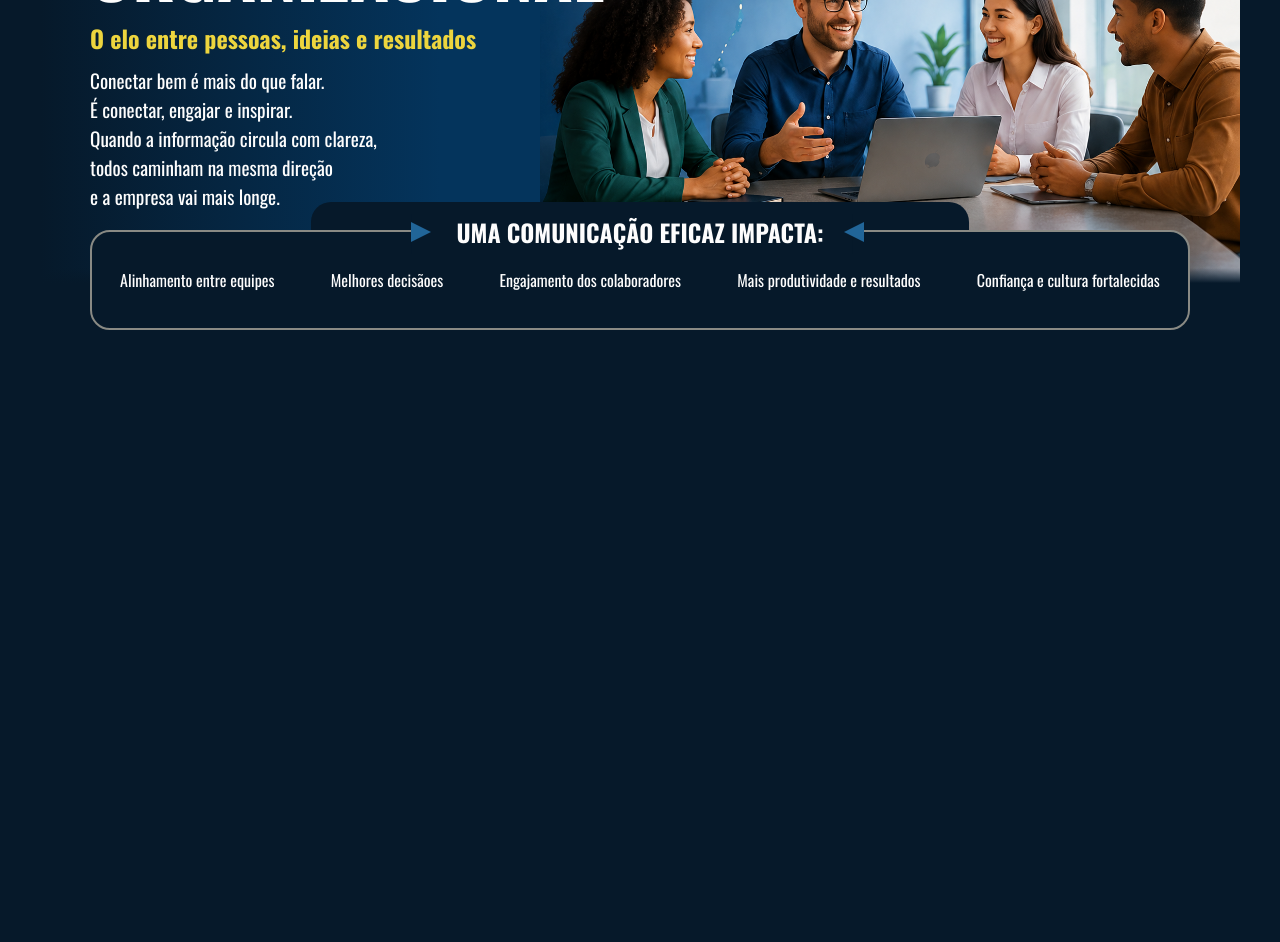
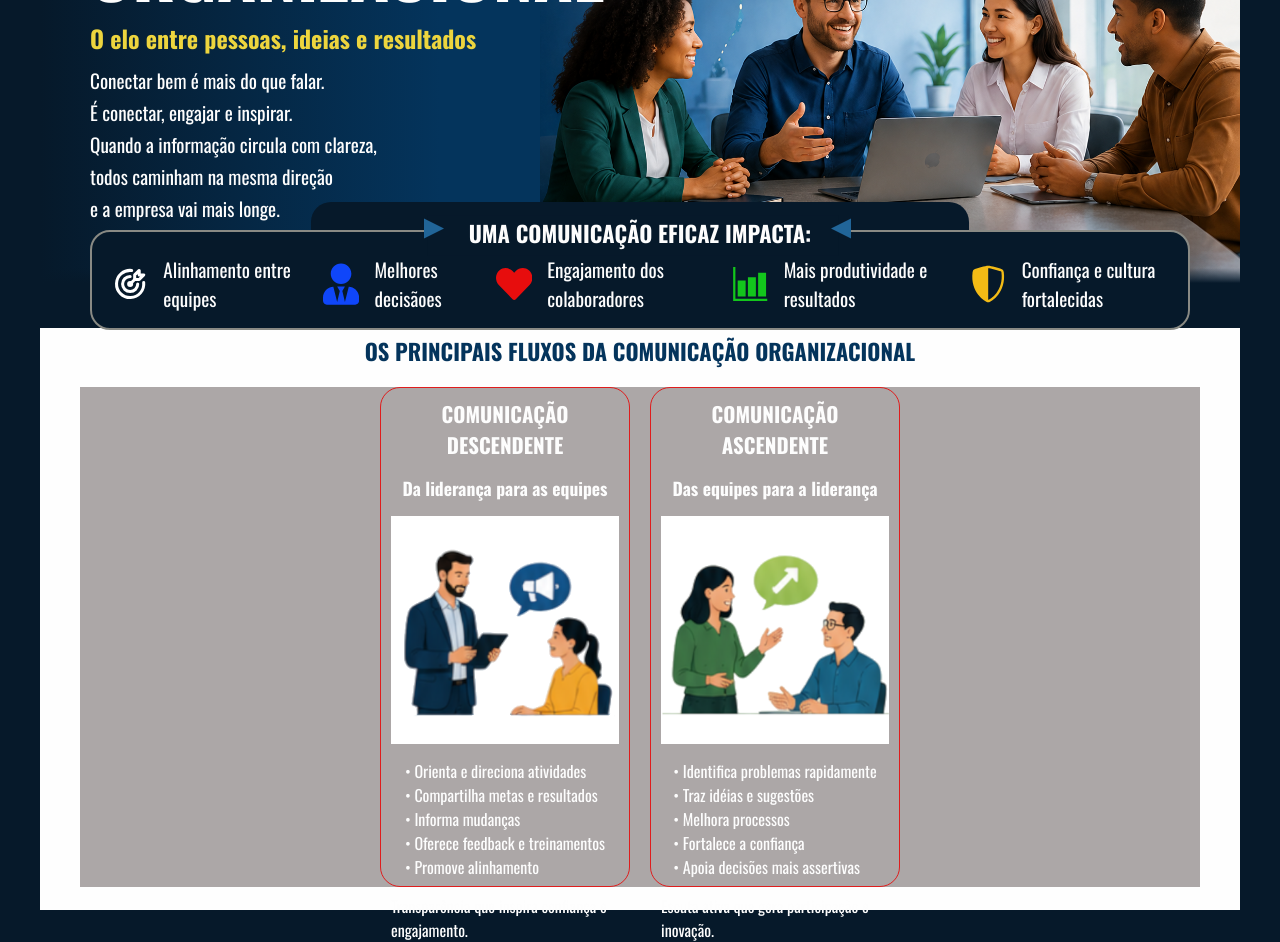
Before and after one commit to Michel4lves/comunicacao-organizacional-page, a React (Vite) app in the folder comunicacao-organizacional/: page / in a window 1280 px wide. Shown: the part 200-1142 px from the top of the page. Before the commit the page ends 800 px from the top, so only its background shows below. Built offline with nearby package versions, Linux system fonts and the light colour scheme.

Commit message:
add tipos de comunicação cards

```diff
--- a/comunicacao-organizacional/package.json
+++ b/comunicacao-organizacional/package.json
@@ -11,7 +11,8 @@
   },
   "dependencies": {
     "react": "^19.2.6",
-    "react-dom": "^19.2.6"
+    "react-dom": "^19.2.6",
+    "react-icons": "^5.6.0"
   },
   "devDependencies": {
     "@eslint/js": "^10.0.1",
--- a/comunicacao-organizacional/src/App.jsx
+++ b/comunicacao-organizacional/src/App.jsx
@@ -1,5 +1,6 @@
 import './App.css'
 import Hero from './components/pageParts/Hero'
+import CommunicationTypes from './components/pageParts/CommunicationTypes'
 
 
 function App() {
@@ -7,7 +8,7 @@ function App() {
   return (
     <div className="App">
       <Hero />
-      {/* <CommunicationTypes /> */}
+      <CommunicationTypes />
     </div>
   )
 }
--- /dev/null
+++ b/comunicacao-organizacional/src/components/cards/CommunicationTypeCard.css
@@ -0,0 +1,30 @@
+.communication-type-card {
+    width: 250px;
+    height: 500px;
+    display: flex;
+    flex-direction: column;
+    align-items: center;
+    justify-content: flex-start;
+    gap: 15px;
+    padding: 10px;
+    border: 1px solid #df1d1d;
+    border-radius: 20px;
+}
+
+.communication-type-card-title {
+    font-size: 1.3rem;
+    text-align: center;
+}
+
+.communication-type-card-subtitle {
+    font-size: 1.1rem;
+    text-align: center;
+}
+
+.communication-type-card-topics {
+    font-size: 1rem;
+    text-align: left;
+    padding: 0 10px;
+    display: flex;
+    flex-direction: column;
+}
--- /dev/null
+++ b/comunicacao-organizacional/src/components/cards/CommunicationTypeCard.jsx
@@ -0,0 +1,20 @@
+import "./CommunicationTypeCard.css"
+
+const CommunicationTypeCard = ({ title, subtitle, imageSrc, topics, footer, color }) => {
+    return (
+        <div className={`communication-type-card ${color}`}>
+            <h3 className="communication-type-card-title">{title}</h3>
+            <h5 className="communication-type-card-subtitle">{subtitle}</h5>
+            <img className="communication-type-card-image" src={imageSrc} alt={title}/>
+            {/* <p className="communication-type-card-topics">{topics}</p> */}
+            <ul>
+                {topics.map((topic, index) => (
+                    <li key={index}>{topic}</li>
+                ))}
+            </ul>
+            <p className="communication-type-card-footer">{footer}</p>
+        </div>
+    )
+}
+
+export default CommunicationTypeCard
--- a/comunicacao-organizacional/src/components/cards/ImpactCard.css
+++ b/comunicacao-organizacional/src/components/cards/ImpactCard.css
@@ -37,8 +37,9 @@
     position: absolute;
     top: 0;
     transform: translateY(-50%);
-    font-size: 1.5rem;
+    font-size: 1.4rem;
     z-index: 2;
+    margin: 0;
 }
 
 .impact-title::after {
@@ -55,7 +56,7 @@
 
 .left-arrow {
     position: absolute;
-    top: 8px;
+    top: 3px;
     left: -45px;
     width: 0;
     height: 0;
@@ -67,7 +68,7 @@
 
 .right-arrow {
     position: absolute;
-    top: 8px;
+    top: 3px;
     right: -40px;
     width: 0;
     height: 0;
@@ -76,3 +77,31 @@
     border-right: 20px solid #216598;
     z-index: 2;
 }
+
+.impact-itens {
+    display: flex;
+    align-items: center;
+    gap: 15px;
+    font-size: 1.2rem;
+    padding-left: 20px;
+    margin-top: 8px;
+}
+
+.impact-itens svg {
+    font-size: 3rem;
+    color: #ffffff;
+}
+
+.impact-itens:nth-child(3) svg {
+    color: #0f46fa;
+}
+
+.impact-itens:nth-child(4) svg {
+    color: #e70d0d;
+}
+.impact-itens:nth-child(5) svg {
+    color: #13c61c;
+}
+.impact-itens:nth-child(6) svg {
+    color: #f3bb15;
+}
--- a/comunicacao-organizacional/src/components/cards/ImpactCard.jsx
+++ b/comunicacao-organizacional/src/components/cards/ImpactCard.jsx
@@ -1,4 +1,9 @@
 import "./ImpactCard.css";
+import { TbTargetArrow } from "react-icons/tb";
+import { FaUserTie } from "react-icons/fa";
+import { FaHeart } from "react-icons/fa";
+import { IoBarChartSharp } from "react-icons/io5";
+import { BsShieldShaded } from "react-icons/bs";
 
 const ImpactCard = () => {
 
@@ -10,18 +15,23 @@ const ImpactCard = () => {
                 <span className="right-arrow"></span>
             </h1>
             <div className="impact-itens">
+                <TbTargetArrow />
                 <p>Alinhamento entre equipes</p>
             </div>
             <div className="impact-itens">
+                <FaUserTie />
                 <p>Melhores decisãoes</p>
             </div>
             <div className="impact-itens">
+                <FaHeart />
                 <p>Engajamento dos colaboradores</p>
             </div>
             <div className="impact-itens">
+                <IoBarChartSharp />
                 <p>Mais produtividade e resultados</p>
             </div>
             <div className="impact-itens">
+                <BsShieldShaded />
                 <p>Confiança e cultura fortalecidas</p>
             </div>
         </div>
--- /dev/null
+++ b/comunicacao-organizacional/src/components/pageParts/CommunicationTypes.css
@@ -0,0 +1,27 @@
+.communication-types {
+    width: 100%;
+    height: 600px;
+    padding: 10px 40px;
+    background-color: #FEFEFE;
+    display: flex;
+    flex-direction: column;
+    align-items: center;
+    justify-content: center;
+    gap: 20px;
+}
+
+.communication-types-title {
+    font-size: 1.4rem;
+    color: #04345c;
+}
+
+.box-types-container {
+    width: 100%;
+    /* height: 400px; */
+    display: flex;
+    flex-direction: row;
+    align-items: center;
+    justify-content: center;
+    gap: 20px;
+    background-color: #aca7a7;
+}
--- /dev/null
+++ b/comunicacao-organizacional/src/components/pageParts/CommunicationTypes.jsx
@@ -0,0 +1,41 @@
+import CommunicationTypeCard from "../cards/CommunicationTypeCard"
+import "./CommunicationTypes.css"
+
+import comunicacao_descendente from "../../assets/pictures/02_comunicacao_descendente.png"
+import comunicacao_ascendente from "../../assets/pictures/03_comunicacao_ascendente.png"
+
+const CommunicationTypes = () => {
+    return (
+        <div className="communication-types">
+            <h2 className="communication-types-title">OS PRINCIPAIS FLUXOS DA COMUNICAÇÃO ORGANIZACIONAL</h2>
+            <div className="box-types-container">
+                <CommunicationTypeCard
+                    title="COMUNICAÇÃO DESCENDENTE"
+                    subtitle="Da liderança para as equipes"
+                    imageSrc={comunicacao_descendente}
+                    topics={["• Orienta e direciona atividades",
+                            "• Compartilha metas e resultados",
+                            "• Informa mudanças",
+                            "• Oferece feedback e treinamentos",
+                            "• Promove alinhamento" ]}
+                    footer="Transparência que inspira confiança e engajamento."
+                />
+                <CommunicationTypeCard
+                    title="COMUNICAÇÃO ASCENDENTE"
+                    subtitle="Das equipes para a liderança"
+                    imageSrc={comunicacao_ascendente}
+                    topics={["• Identifica problemas rapidamente",
+                            "• Traz idéias e sugestões",
+                            "• Melhora processos",
+                            "• Fortalece a confiança",
+                            "• Apoia decisões mais assertivas" ]}
+                    footer="Escuta ativa que gera participação e inovação."
+                />
+
+            </div>
+
+        </div>
+    )
+}
+
+export default CommunicationTypes
--- a/comunicacao-organizacional/src/components/pageParts/Hero.css
+++ b/comunicacao-organizacional/src/components/pageParts/Hero.css
@@ -19,6 +19,7 @@
 .hero-title {
     font-size: 4.5rem;
     line-height: 5rem;
+    margin: 0;
 }
 
 .hero-subtitle {
@@ -29,6 +30,7 @@
 
 .hero-text p {
     font-size: 1.2rem;
+    margin-top: 3px;
 }
 
 .hero-image {
--- a/comunicacao-organizacional/src/index.css
+++ b/comunicacao-organizacional/src/index.css
@@ -20,3 +20,7 @@ body {
   min-height: 100vh;
   background-color: var(--background-color);
 }
+
+h1, h2, h3, h4, h5, h6, p {
+    margin: 0;
+}
```
Also changed, not shown: 1 other file (tests, documents, lock files or other folders).
